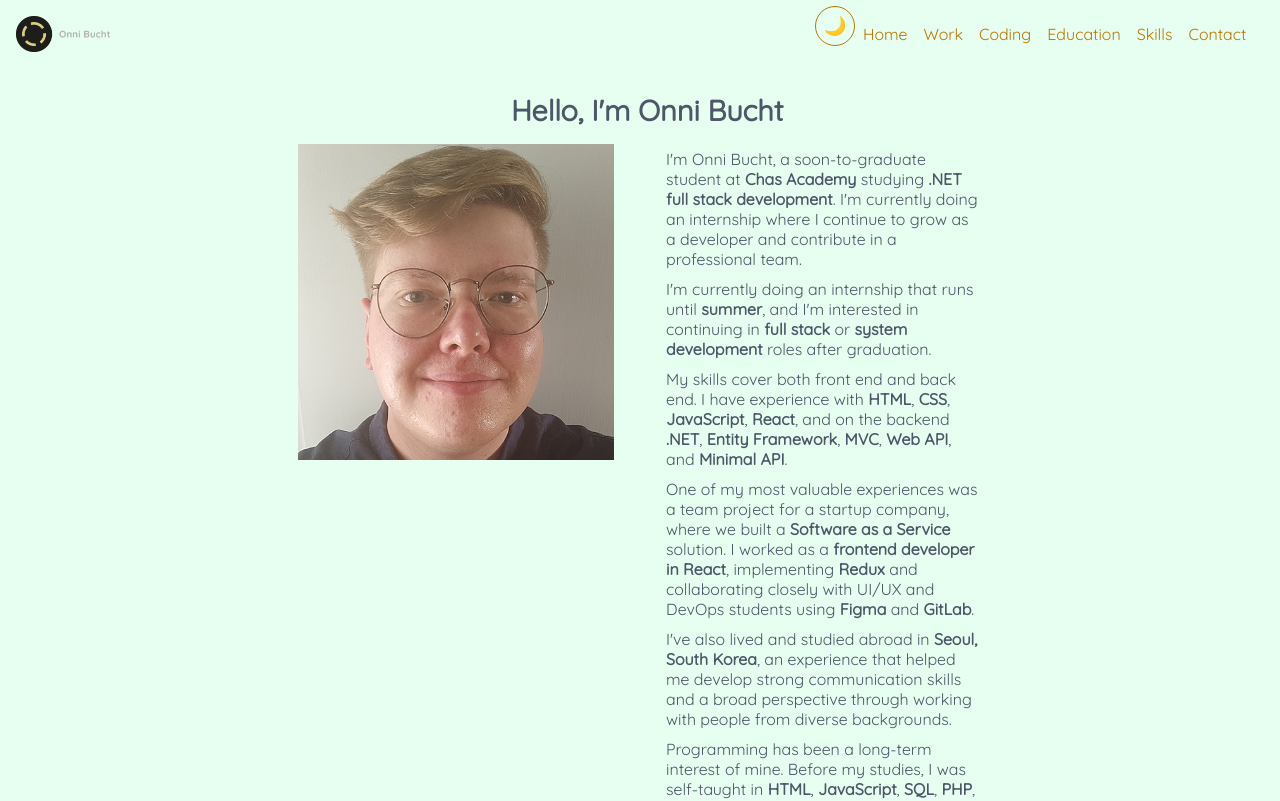
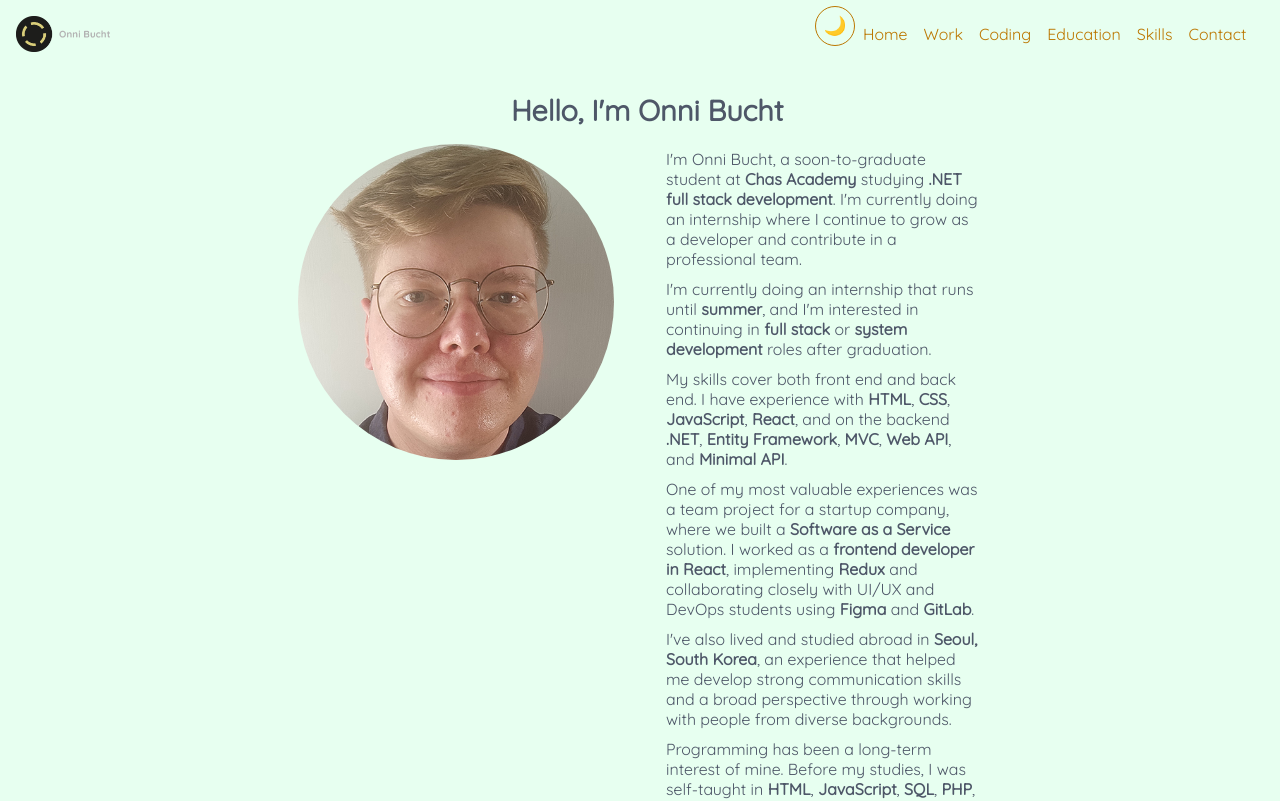
Before and after one commit to onni82/onni82.github.io, a React (Vite) app: page / in a window 1280 px wide. Shown: the top 801 px of the page. Built offline with nearby package versions, Linux system fonts and the light colour scheme; no server answers.

Commit message:
Added rounded image

```diff
--- a/src/pages/Home.tsx
+++ b/src/pages/Home.tsx
@@ -8,7 +8,7 @@ const Home: React.FC = () => {
 			<div>
 				<section>
 					<img
-						className="fit-image"
+						className="fit-image rounded-image"
 						src={squareprofile}
 						alt="Profile picture of Onni Bucht"
 					/>
--- a/src/styles/global.css
+++ b/src/styles/global.css
@@ -223,6 +223,11 @@ section > img.fit-image {
 	height: auto;
 	max-width: 500px;
 }
+img.rounded-image {
+	aspect-ratio: 1 / 1;
+	border-radius: 50%;
+	object-fit: cover;
+}
 
 /* language icons styling */
 .lang-icon {
```
